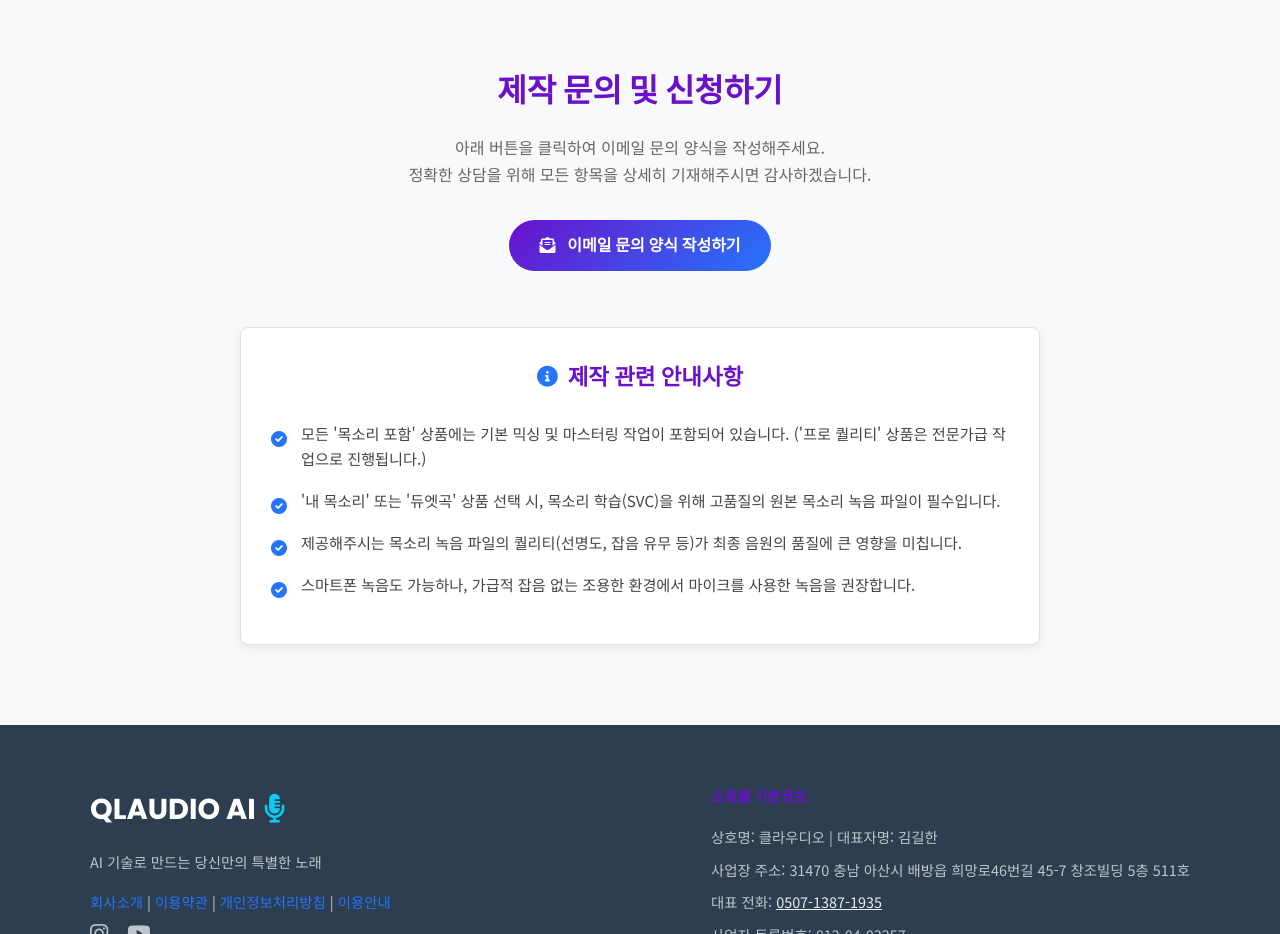
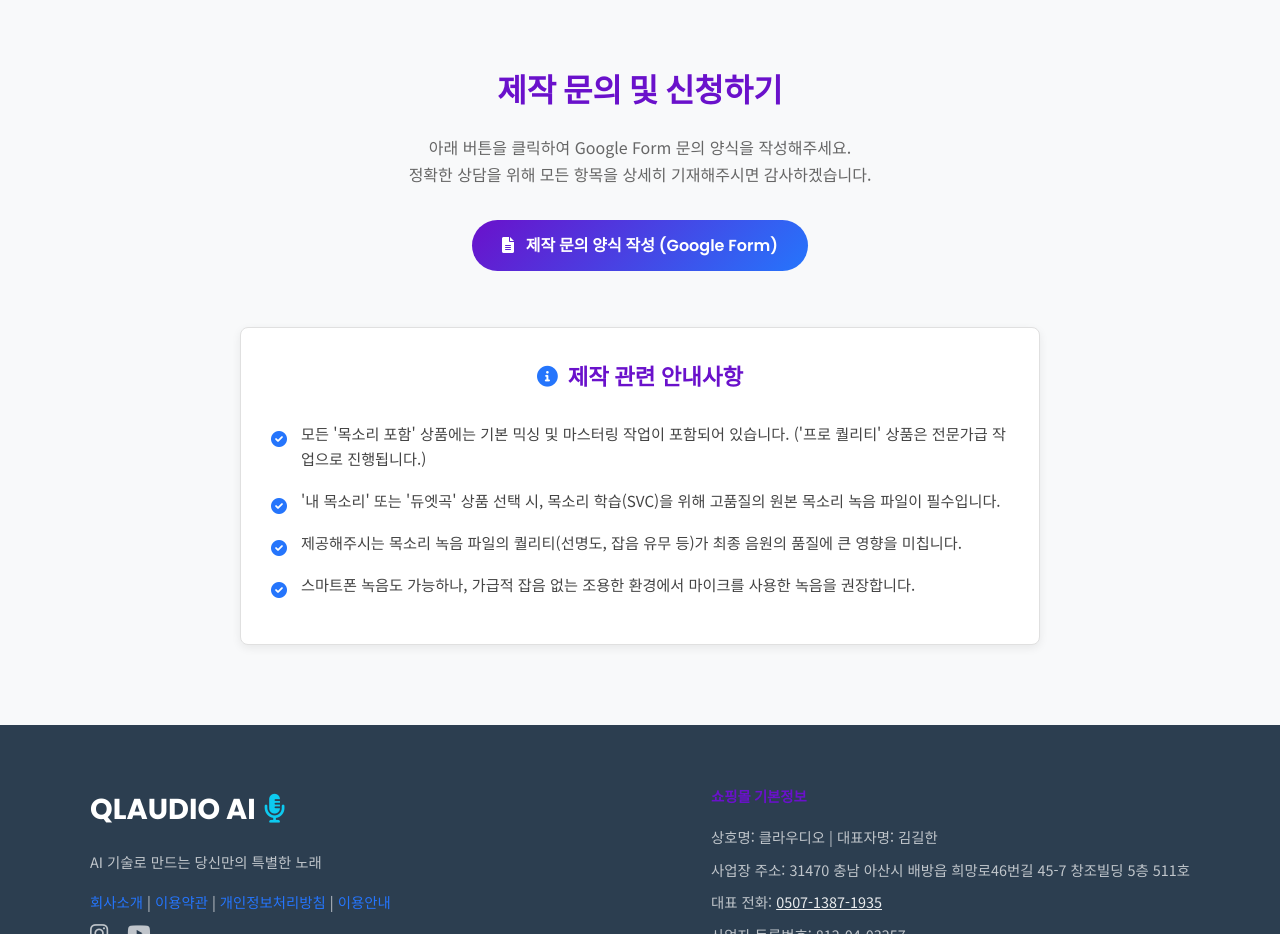
Before and after one commit to GILHANS010/MusicAIService, a plain HTML site: page index.html in a window 1280 px wide. Shown: the part 4620-5554 px from the top of the page. Drawn offline with Linux system fonts and the light colour scheme.

Commit message:
Changed contact to google form

```diff
--- a/index.html
+++ b/index.html
@@ -230,9 +230,11 @@
         <section id="contact" class="cta-final-section section">
             <div class="container">
                <h2>제작 문의 및 신청하기</h2>
-               <p>아래 버튼을 클릭하여 이메일 문의 양식을 작성해주세요.<br>정확한 상담을 위해 모든 항목을 상세히 기재해주시면 감사하겠습니다.</p>
+               <p>아래 버튼을 클릭하여 Google Form 문의 양식을 작성해주세요.<br>정확한 상담을 위해 모든 항목을 상세히 기재해주시면 감사하겠습니다.</p>
 
-               <a id="mail-inquiry-button" href="#" class="cta-button primary-cta"><i class="fas fa-envelope-open-text"></i> 이메일 문의 양식 작성하기</a>
+               <a id="google-form-inquiry-button" href="https://docs.google.com/forms/d/e/1FAIpQLSc7E0X9SGpbjWwjDpE24sVKv-Wfhq_xQvcZFayk59ENEbnZ9A/viewform?usp=header" target="_blank" rel="noopener noreferrer" class="cta-button primary-cta">
+                   <i class="fas fa-file-alt"></i> 제작 문의 양식 작성 (Google Form)
+               </a>
 
                <div class="guidance-notes">
                    <h3><i class="fas fa-info-circle"></i> 제작 관련 안내사항</h3>
```
